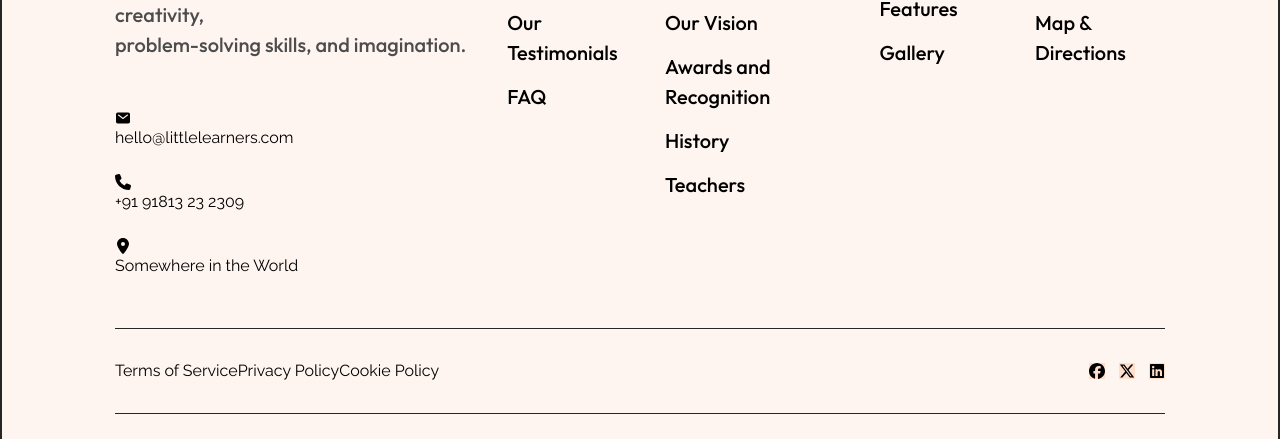
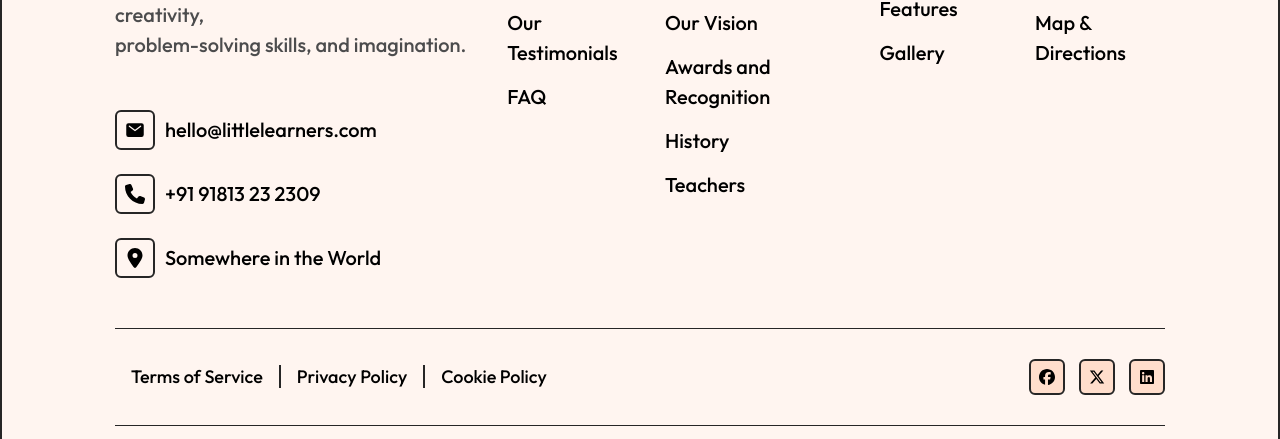
Before and after one commit to NRProsper/little-learners, a React (Vite) app: page / in a window 1280 px wide. Shown: the part 1862-2301 px from the top of the page. Built offline with nearby package versions, Linux system fonts and the light colour scheme.

Commit message:
Added new Styles

```diff
--- a/src/index.css
+++ b/src/index.css
@@ -16,8 +16,12 @@ body {
 .hero-card {
     box-shadow: 6px 6px 0 #FFBE99;
 }
-.ben-card {
+.card_shadow {
     box-shadow: 6px 6px 0 #1E1E1E;
+}
+
+.button-shadow {
+    box-shadow: 4px 4px 0 #1E1E1E;
 }
 
 .number {
@@ -29,3 +33,18 @@ body {
 .number span:last-of-type {
     @apply font-medium text-[16px];
 }
+
+.contact {
+    @apply flex items-center gap-[10px] font-medium font-outfit text-[20px];
+}
+.contact-icon {
+    @apply border-2 inline-block p-[8px] rounded-[6px] border-gray-15;
+}
+
+.links a {
+    @apply font-outfit font-medium text-[18px] px-[16px]
+}
+
+.links a:not(:last-child) {
+    @apply border-r-2 border-r-gray-15;
+}
```
